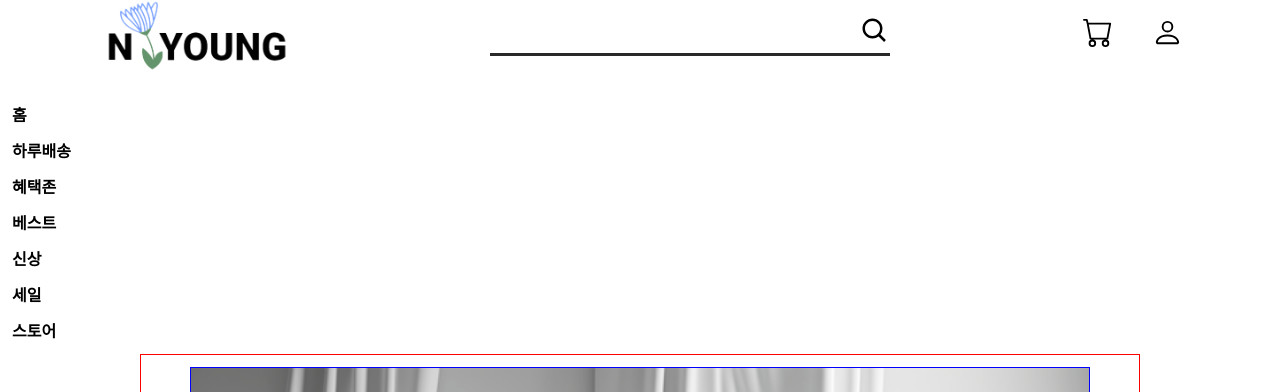
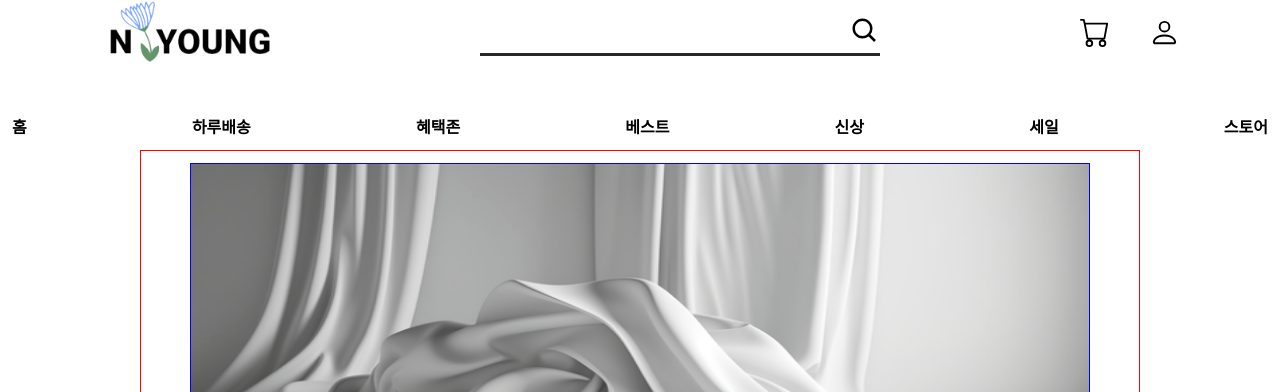
Before and after one commit to gimnayoung/react, a React (Create React App) app: page / in a window 1280 px wide. Shown: the top 392 px of the page. Built offline with nearby package versions, Linux system fonts and the light colour scheme.

Commit message:
네브수정

```diff
--- a/src/App.css
+++ b/src/App.css
@@ -25,6 +25,14 @@ h1 {
     font-weight: bolder;
     min-width: 300px;
     cursor: pointer;
+}
+.main-ul {
+  max-width: 1300px;
+  margin: auto;
+  justify-content: center;
+  list-style: none;
+  display: flex;
+  justify-content: space-between;
 }
 .mainlistbutbox{
   width: 310px;
@@ -533,7 +541,7 @@ span.원{
 }
 .mainlogoimgbox{
  margin-top: 12px;
- max-width: 200px;
+ max-width: 180px;
  height: 80px;
 }
 .mainlogoimg{
```
